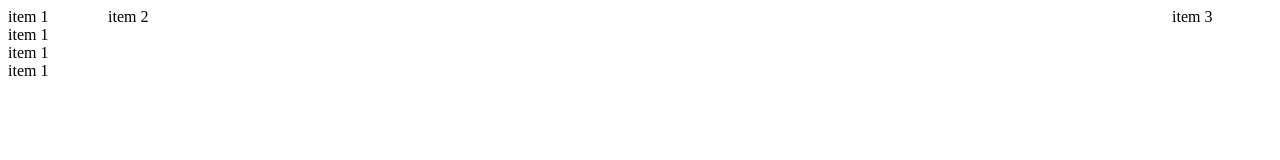
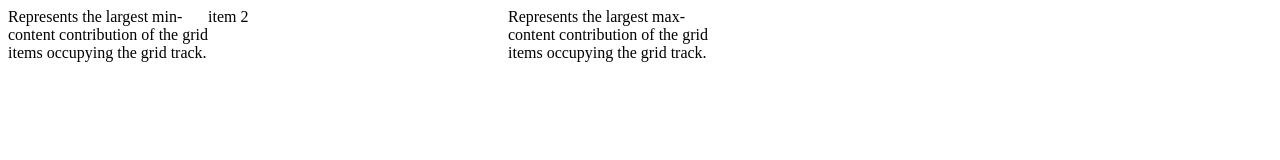
Before and after one commit to RinatMullayanov/css-grid-layout, a website: page src/index.html in a window 1280 px wide. Drawn offline with Linux system fonts and the light colour scheme.

Commit message:
continue experiments

```diff
--- a/src/css/style.css
+++ b/src/css/style.css
@@ -2,5 +2,5 @@
   display: grid;
 
   /*property for columns*/
-  grid-template-columns: 100px 1fr 100px;
+  grid-template-columns: 200px minmax(100px, 300px) 200px;
 }
--- a/src/index.html
+++ b/src/index.html
@@ -8,14 +8,15 @@
 </head>
 <body>
   <div class="grid">
-        <div class="grid-item grid-item1">item 1<br />
-                item 1<br />
-                item 1<br />
-                item 1</div>
-
-        <div class="grid-item grid-item2">item 2</div>
-
-        <div class="grid-item grid-item3">item 3</div>
+    <div class="grid-item grid-item1">
+       Represents the largest min-content contribution of the grid items occupying the grid track.
+    </div>
+    <div class="grid-item grid-item2">
+       item 2
+    </div>
+    <div class="grid-item grid-item3">
+       Represents the largest max-content contribution of the grid items occupying the grid track.
+    </div>
   </div>
 </body>
 </html>
```
